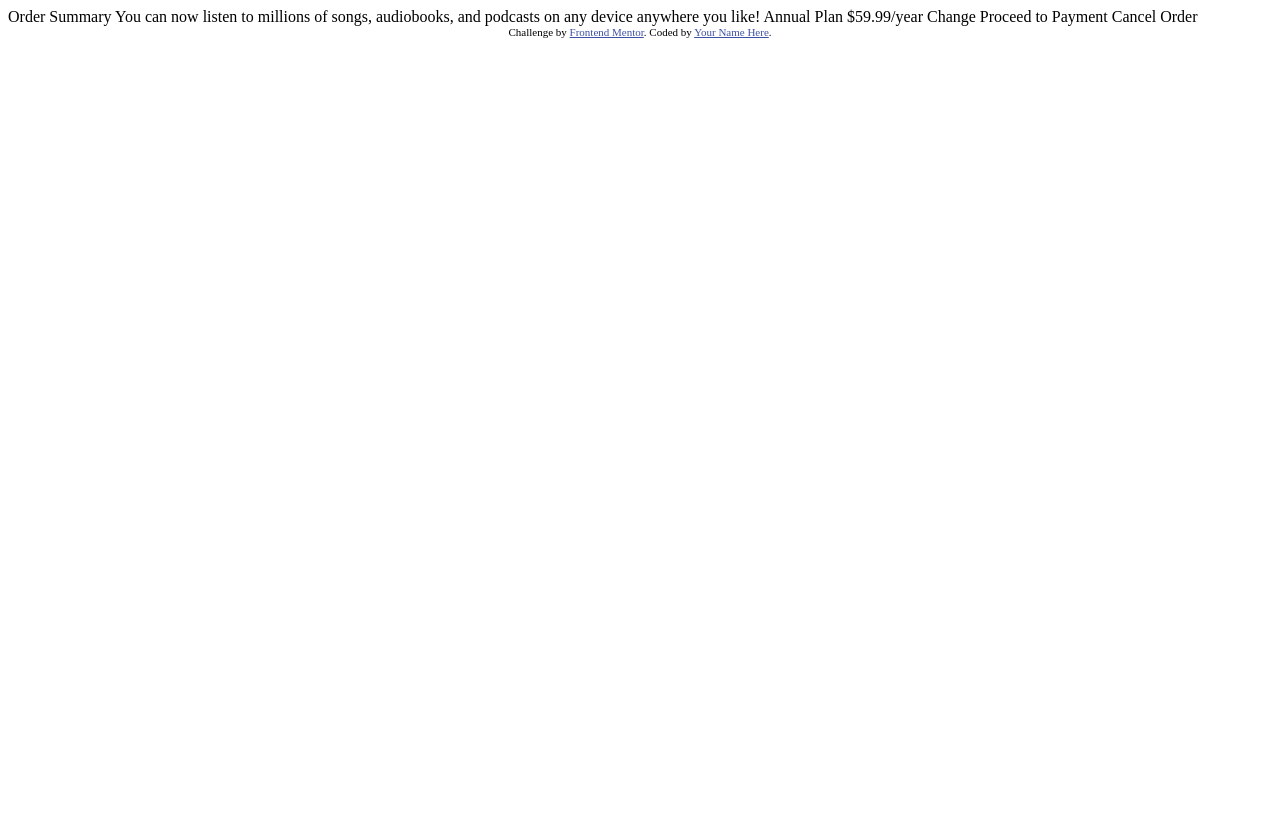
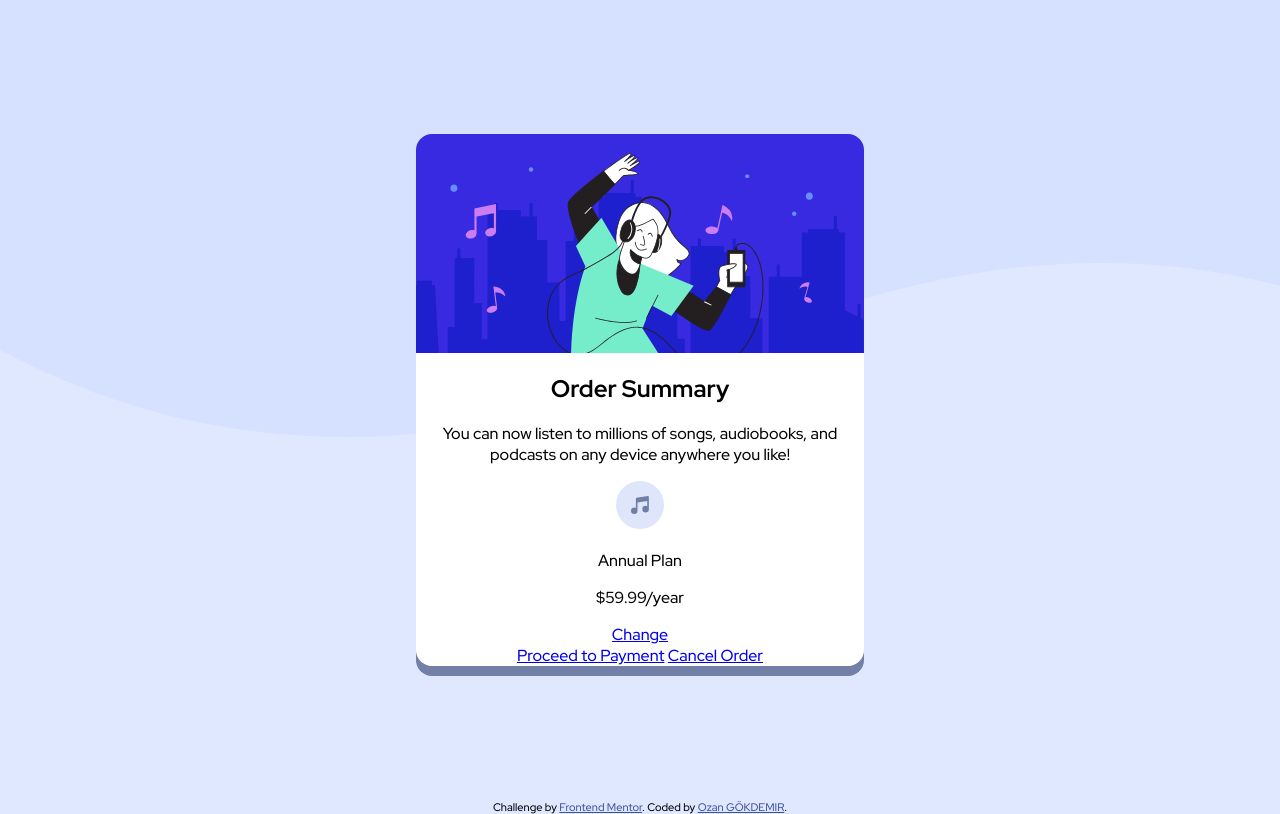
Before and after one commit to ozangokdemir/order-summary-component, a plain HTML site: page index.html in a window 1280 px wide. Drawn offline with Linux system fonts and the light colour scheme.

Commit message:
Challenge starting

```diff
--- a/index.html
+++ b/index.html
@@ -1,10 +1,16 @@
 <!DOCTYPE html>
 <html lang="en">
+
 <head>
   <meta charset="UTF-8">
   <meta name="viewport" content="width=device-width, initial-scale=1.0"> <!-- displays site properly based on user's device -->
+  <link rel="icon" type="image/png" sizes="32x32" href="./images/favicon-32x32.png">
+  <link rel="stylesheet" href="style.css">
 
-  <link rel="icon" type="image/png" sizes="32x32" href="./images/favicon-32x32.png">
+  <!-- FONTS -->
+  <link rel="preconnect" href="https://fonts.googleapis.com">
+  <link rel="preconnect" href="https://fonts.gstatic.com" crossorigin>
+  <link href="https://fonts.googleapis.com/css2?family=Red+Hat+Display:wght@500;700;900&display=swap" rel="stylesheet">
 
   <title>Frontend Mentor | Order summary card</title>
 
@@ -14,24 +20,36 @@
     .attribution a { color: hsl(228, 45%, 44%); }
   </style>
 </head>
+
 <body>
 
-  Order Summary
+  <main class="l-bloc-page">
+    <h1 class="sr-only">Frontend Mentor order summary page example</h1>
 
-  You can now listen to millions of songs, audiobooks, and podcasts on any
-  device anywhere you like!
+	<div class="l-banner"><img class="l-banner-img" src="./images/illustration-hero.svg" alt="Listening Music Banner"></div>
 
-  Annual Plan
-  $59.99/year
+	<div class="l-content">
+	  <h2 class="main-title">Order Summary</h2>
+	  <p class="description">You can now listen to millions of songs, audiobooks, and podcasts on any
+  device anywhere you like!</p>
+	  <div class="l-plan-selection">
+		<div class="ico-plan-selection"><img class="ico-music" src="./images/icon-music.svg" alt=""></div>
+		<p class="plan-chosen">Annual Plan</p>
+		<p class="plan-price">$59.99/year</p>
+		<a class="plan-change-link" href='#'>Change</a>
+	  </div>
 
-  Change
+	  <a class="btn btn-payment" href='#'>Proceed to Payment</a>
+	  <a class="btn btn-cancel" href='#'>Cancel Order</a>
+  </main>
 
-  Proceed to Payment
-  Cancel Order
+</body>
 
+<footer>
   <div class="attribution">
     Challenge by <a href="https://www.frontendmentor.io?ref=challenge" target="_blank">Frontend Mentor</a>.
-    Coded by <a href="#">Your Name Here</a>.
+    Coded by <a href="https://github.com/ozangokdemir">Ozan GÖKDEMIR</a>.
   </div>
-</body>
+</footer>
+
 </html>
--- /dev/null
+++ b/style.css
@@ -0,0 +1,70 @@
+:root {
+	/*COLORS*/
+	--pale-blue: hsl(225, 100%, 94%);
+	--bright-blue: hsl(245, 75%, 52%);
+	--very-pale-blue: hsl(225, 100%, 98%);
+	--desaturated-blue: hsl(224, 23%, 55%);
+	--dark-blue: hsl(223, 47%, 23%);
+
+	--body-copy-font-size: 16px;
+	--body-copy-font-family: 'Red Hat Display', sans-serif;
+
+	--layout-frame-width: 28em;
+}
+
+.sr-only {
+      position: absolute;
+      width: 1px;
+      height: 1px;
+      padding: 0;
+      margin: -1px;
+      overflow: hidden;
+      clip: rect(0, 0, 0, 0);
+      white-space: nowrap; /* added line */
+      border: 0;
+}
+
+body{
+	margin: 0;
+	padding: 0;
+
+	background-image: url("images/pattern-background-desktop.svg");
+	background-repeat: no-repeat;
+	background-color: var(--pale-blue);
+
+	font-size: var(--body-copy-font-size);
+	font-family: var(--body-copy-font-family);
+}
+
+.l-bloc-page{
+	display: flex;
+	flex-direction: column;
+	justify-content: center;
+	align-items: center;
+
+	min-height: 100vh;
+}
+
+.l-banner{
+	width: var(--layout-frame-width);
+
+	border-radius: 16px 16px 0 0;
+}
+
+.l-banner-img{
+	display: block; /****LEARNING**** : picture is aligned with baseline when considered as an inline element, so I had to display it as a box to avoid the gap with the box underneath*/
+	width: 100%;
+
+	border-radius: inherit;
+}
+
+.l-content{
+	width: var(--layout-frame-width);
+
+	background: white;
+
+	border-radius: 0 0 16px 16px;
+	box-shadow: 0 10px  var(--desaturated-blue);
+
+	text-align: center;
+}
```
